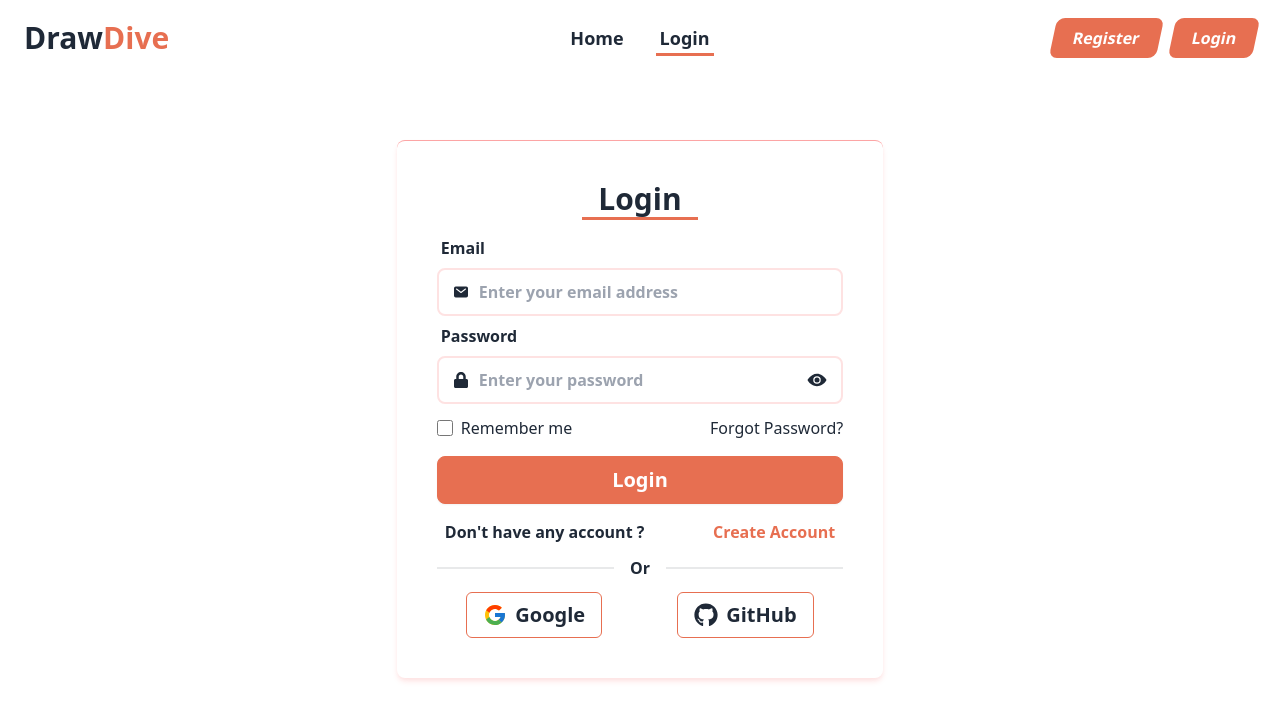
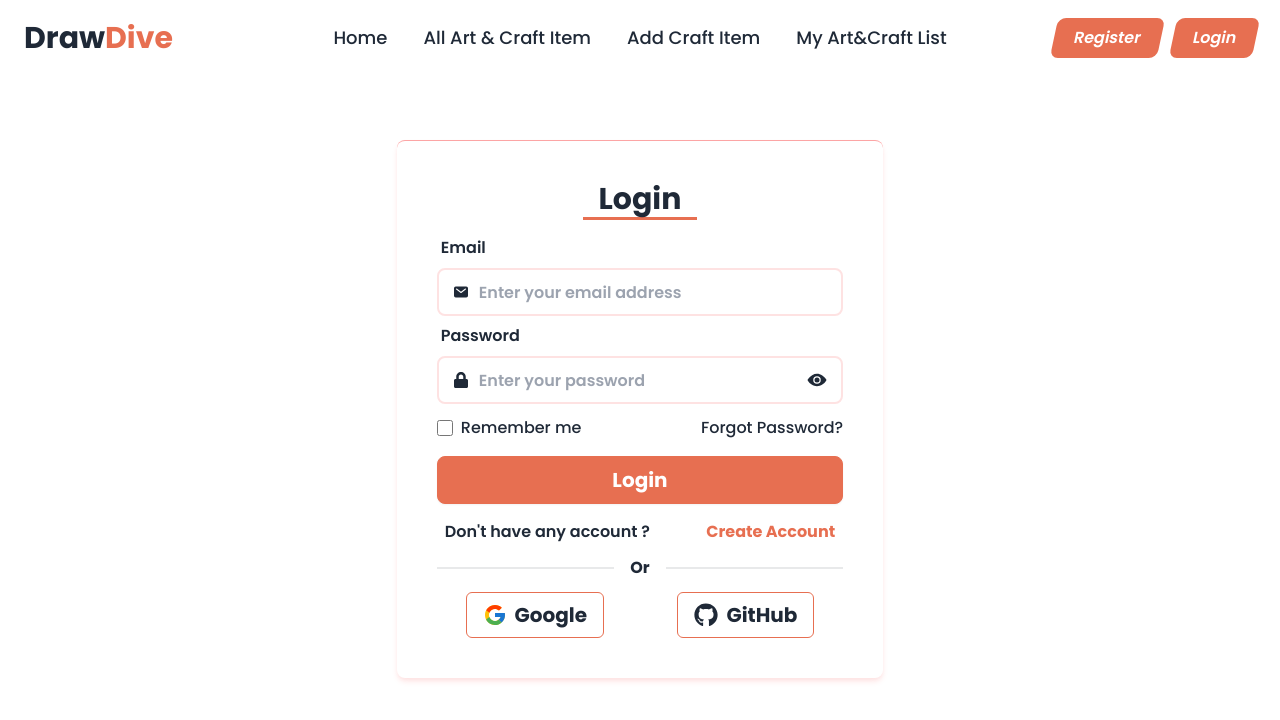
Before and after one commit to Mh-Monzil/draw-dive-client, a React (Vite) app: page /login in a window 1280 px wide. Shown: the top 720 px of the page. Built offline with nearby package versions, Linux system fonts and the light colour scheme; no server answers.

Commit message:
navbar updated

```diff
--- a/src/component/Navbar.jsx
+++ b/src/component/Navbar.jsx
@@ -1,8 +1,11 @@
 import { Link, NavLink } from "react-router-dom";
-import logo from "../assets/dd-logo.png";
 import { useEffect, useState } from "react";
+import UseAuth from "../hooks/UseAuth";
+import Profile from "./Profile";
 
 const Navbar = () => {
+  const { user, loading, logOut } = UseAuth();
+  const [showDropdown, setShowDropdown] = useState(false);
   const [scroll, setScroll] = useState(false);
   const TOP_OFFSET = 80;
   useEffect(() => {
@@ -28,32 +31,57 @@ const Navbar = () => {
           isPending
             ? ""
             : isActive
-            ? "text-lg font-semibold relative after:content-['']  after:w-full after:h-[3px] after:absolute after:left-0 after:-bottom-1 after:bg-[#E76F51]  px-1"
-            : "px-1 text-lg font-semibold hover:text-[#da5432] transition-all duration-300"
+            ? "text-lg font-medium relative after:content-['']  after:w-full after:h-[3px] after:absolute after:left-0 after:-bottom-1 after:bg-[#E76F51]  px-1"
+            : "px-1 text-lg font-medium hover:text-[#da5432] transition-all duration-300"
         }
       >
         Home
       </NavLink>
-      {
       <NavLink
-          to="/login"
+        to="/all_art_craft"
         className={({ isActive, isPending }) =>
           isPending
             ? ""
             : isActive
-              ? "text-lg font-semibold relative after:content-['']  after:w-full after:h-[3px] after:absolute after:left-0 after:-bottom-1 after:bg-[#E76F51]  px-1"
-              : "px-1 text-lg font-semibold hover:text-[#da5432] transition-all duration-300"
+            ? "text-lg font-medium relative after:content-['']  after:w-full after:h-[3px] after:absolute after:left-0 after:-bottom-1 after:bg-[#E76F51]  px-1"
+            : "px-1 text-lg font-medium hover:text-[#da5432] transition-all duration-300"
         }
       >
-          Login
+        All Art & Craft Item
       </NavLink>
+      <NavLink
+        to="/add-craft_item"
+        className={({ isActive, isPending }) =>
+          isPending
+            ? ""
+            : isActive
+            ? "text-lg font-medium relative after:content-['']  after:w-full after:h-[3px] after:absolute after:left-0 after:-bottom-1 after:bg-[#E76F51]  px-1"
+            : "px-1 text-lg font-medium hover:text-[#da5432] transition-all duration-300"
         }
+      >
+        Add Craft Item
+      </NavLink>
+      <NavLink
+        to="/my_art_craft_list"
+        className={({ isActive, isPending }) =>
+          isPending
+            ? ""
+            : isActive
+            ? "text-lg font-medium relative after:content-['']  after:w-full after:h-[3px] after:absolute after:left-0 after:-bottom-1 after:bg-[#E76F51]  px-1"
+            : "px-1 text-lg font-medium hover:text-[#da5432] transition-all duration-300"
+        }
+      >
+        My Art&Craft List
+      </NavLink>
     </>
   );
   return (
     <div className="navbar  rounded-t-3xl md:py-4">
       <div className="navbar-start ">
-        <div className="dropdown z-50">
+        <div
+          onClick={() => setShowDropdown(!showDropdown)}
+          className="dropdown z-50"
+        >
           <div tabIndex={0} role="button" className="btn btn-ghost lg:hidden">
             <svg
               xmlns="http://www.w3.org/2000/svg"
@@ -72,7 +100,9 @@ const Navbar = () => {
           </div>
           <ul
             tabIndex={0}
-            className="menu menu-sm dropdown-content mt-3 z-[1] shadow bg-base-100 rounded-box w-52 p-4 space-y-2"
+            className={`${
+              showDropdown ? "flex" : "hidden"
+            } menu menu-sm dropdown-content mt-6 z-[1] shadow bg-base-100 rounded-box w-52 p-4 space-y-2`}
           >
             {NavLinks}
           </ul>
@@ -88,6 +118,11 @@ const Navbar = () => {
         <ul className="menu menu-horizontal px-1 space-x-7">{NavLinks}</ul>
       </div>
       <div className="navbar-end  font-semibold">
+        {loading ? (
+          <span className="loading loading-spinner text-info"></span>
+        ) : !loading && user ? (
+          <Profile user={user} />
+        ) : !loading && !user ? (
           <div className="flex gap-3">
             <Link
               to="/register"
@@ -102,6 +137,9 @@ const Navbar = () => {
               Login
             </Link>
           </div>
+        ) : (
+          ""
+        )}
       </div>
     </div>
   );
--- /dev/null
+++ b/src/component/Profile.jsx
@@ -0,0 +1,38 @@
+import { Link, useLocation } from "react-router-dom";
+import UseAuth from "../hooks/UseAuth";
+import { CgLogOut } from "react-icons/cg";
+import { useState } from "react";
+
+
+const Profile = ({user}) => {
+    const [showDropdown, setShowDropdown] = useState(false);
+    const location = useLocation();
+    console.log(location);
+
+    console.log(user,"profile");
+    const {displayName, photoURL,email} = user;
+    const {logOut} = UseAuth();
+    return (
+    <div onClick={() => setShowDropdown(!showDropdown)} className="dropdown dropdown-end flex items-center text-black tooltip tooltip-left" data-tip={displayName || email}>
+      <div tabIndex={0} role="button" className="btn btn-ghost btn-circle avatar">
+        <div className="w-12 h-12 rounded-full border-2 ">
+          <img alt="profile" src={photoURL ? photoURL : "https://i.ibb.co/QmBHkvV/user.png"} />
+        </div>
+      </div>
+      <div tabIndex={0} className={`${showDropdown ? 'block' : "hidden"} mt-80 shadow menu menu-sm dropdown-content bg-sky-700 rounded-box w-60 space-y-2 p-4 text-center border-2 border-sky-400 z-50`}>
+        <div className="">
+            <img className="w-16 mx-auto rounded-full border-2 border-sky-500" src={photoURL ? photoURL : "https://i.ibb.co/QmBHkvV/user.png"} alt="" />
+        </div>
+        <p className="font-bold text-lg text-white">{displayName}</p>
+        <div className="flex justify-center items-center gap-4 text-white pt-4">
+            <button onClick={logOut} className="btn bg-gradient-to-r from-sky-600 to-teal-600 py-3 px-5 rounded-lg font-bold flex items-center gap-2 border-none text-white">
+                Logout
+                <CgLogOut className="text-xl" />
+            </button>
+        </div>
+      </div>
+    </div>
+    );
+};
+
+export default Profile;
--- a/src/index.css
+++ b/src/index.css
@@ -1,4 +1,4 @@
-
+@import url('https://fonts.googleapis.com/css2?family=Poppins:ital,wght@0,100;0,200;0,300;0,400;0,500;0,600;0,700;0,800;0,900;1,100;1,200;1,300;1,400;1,500;1,600;1,700;1,800;1,900&display=swap');
 
 @tailwind base;
 @tailwind components;
--- a/src/layout/Root.jsx
+++ b/src/layout/Root.jsx
@@ -4,7 +4,7 @@ import Navbar from '../component/Navbar';
 
 const Root = () => {
     return (
-        <div className='max-w-[1440px] mx-auto px-4'>
+        <div className='max-w-[1440px] mx-auto px-4 font-poppins'>
             <Navbar />
             <Outlet />
         </div>
--- /dev/null
+++ b/src/pages/MyArtCraftList.jsx
@@ -0,0 +1,11 @@
+
+
+const MyArtCraftList = () => {
+    return (
+        <div>
+            MyArtCraftList
+        </div>
+    );
+};
+
+export default MyArtCraftList;
--- a/tailwind.config.js
+++ b/tailwind.config.js
@@ -6,6 +6,9 @@ export default {
   ],
   theme: {
     extend: {
+      fontFamily: {
+        "poppins": "'Poppins', sans-serif"
+      }
     },
   },
   plugins: [require("daisyui")],
```
Also changed, not shown: src/main.jsx (+15 -0 lines). Lines whose indentation alone changed are shown as unchanged.
